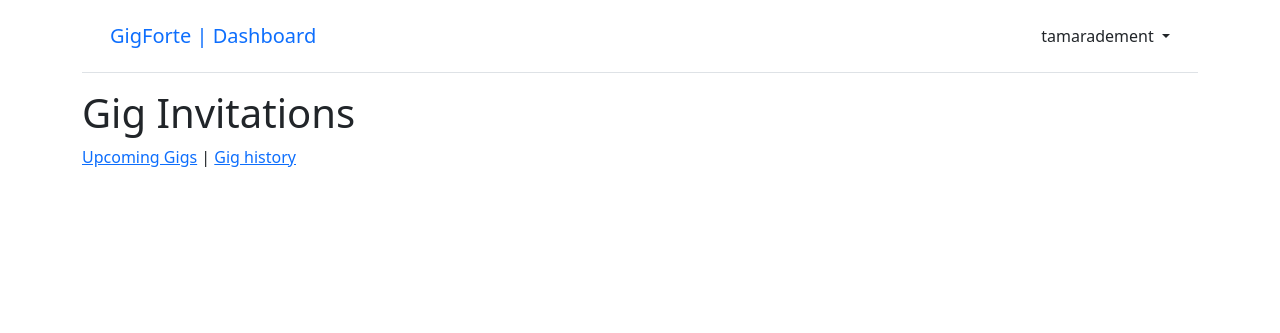
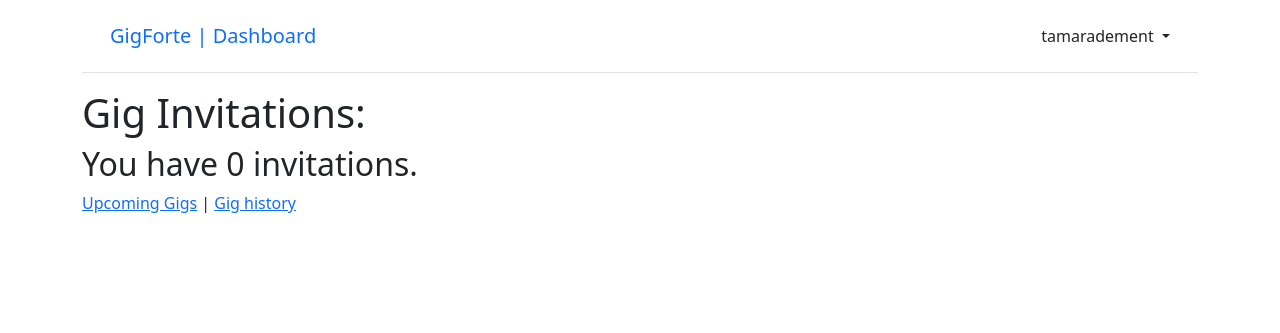
Before and after one commit to tamaradement/gig-forte-1, a Django app: page /gigs/gig_invites in a window 1280 px wide. Shown: the top 333 px of the page. Run offline with Django 3.2, Linux system fonts and the light colour scheme; a user stored in the database is signed in; data comes from the database, SQL or seed files in the repository; both versions use the stored data as it was after the commit; parts of the project's set-up code (start-up, migrations or seed data) failed here and were passed over.

Commit message:
Added a second header to upcoming gigs and gig invitation view

```diff
--- a/templates/gigs/gig_invitations.html
+++ b/templates/gigs/gig_invitations.html
@@ -2,7 +2,8 @@
 {% block title %}Gig Invitations{% endblock title %}
 
 {% block content %}
-<h1>Gig Invitations</h1>
+<h1>Gig Invitations:</h1>
+<h2>You have {{ object_list|length }} invitations. </h2>
 <p>
     <a href="{% url 'gig_list' %}">Upcoming Gigs</a> |
     <a href="{% url 'gig_history' %}">Gig history</a>
--- a/templates/gigs/gig_list.html
+++ b/templates/gigs/gig_list.html
@@ -2,7 +2,8 @@
 {% block title %}Gig list{% endblock title %}
 
 {% block content %}
-<h1>Upcoming Gigs</h1>
+<h1>Upcoming Gigs:</h1>
+<h2>You have {{ object_list|length }} upcoming gigs. </h2>
 <a href="{% url 'gig_new' %}"> + Add gig</a>
 <p>
     <a href="{% url 'gig_history' %}">Gig history</a> |
```
Also changed, not shown: db.sqlite3, django_project/settings.py (line endings or trailing spaces).
